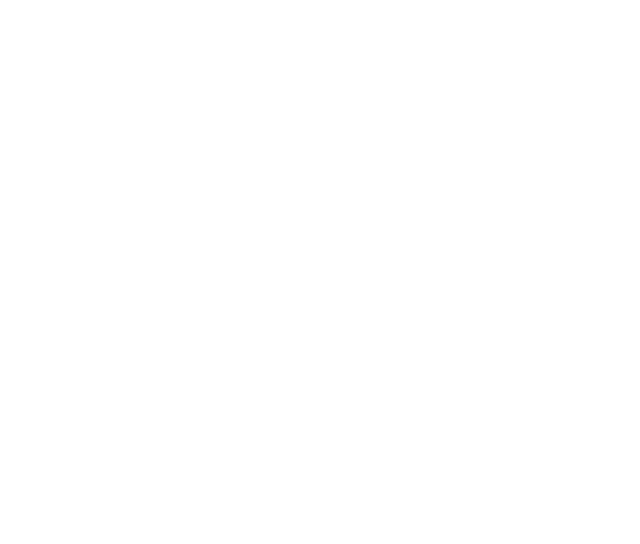
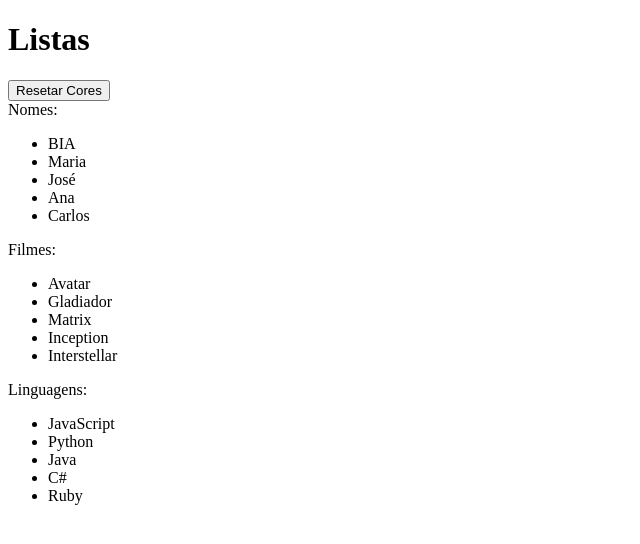
Before and after one commit to IssamuMaeda/Avaliacao, a plain HTML site: page index.html in a window 1280 px wide. Shown: the whole page, without its empty margins (0-640 px from the left). Drawn offline with Linux system fonts and the light colour scheme.

Commit message:
Alterações no arquivo index.html

```diff
--- a/index.html
+++ b/index.html
@@ -1,12 +1,47 @@
 <!DOCTYPE html>
-<html lang="en">
+<html>
 <head>
-    <meta charset="UTF-8">
-    <meta http-equiv="X-UA-Compatible" content="IE=edge">
-    <meta name="viewport" content="width=device-width, initial-scale=1.0">
-    <title>Document</title>
+    <title>Meu Site</title>
+    <link rel="stylesheet" href="estilo.css">
 </head>
 <body>
+    <div>
+        <h1>Listas</h1>
+        <button onclick="resetarCores()">Resetar Cores</button>
+    </div>
+
+    <div>
+        <label>Nomes:</label>
+        <ul id="listaPessoas">
+            <li>BIA</li>
+            <li>Maria</li>
+            <li>José</li>
+            <li>Ana</li>
+            <li>Carlos</li>
+        </ul>
+    </div>
+    <div>
+        <label>Filmes:</label>
+        <ul id="listaFilmes">
+            <li>Avatar</li>
+            <li>Gladiador</li>
+            <li>Matrix</li>
+            <li>Inception</li>
+            <li>Interstellar</li>
+        </ul>
+    </div>
+    <div>
+        <label>Linguagens:</label>
+        <ul id="listaLinguagens">
+            <li>JavaScript</li>
+            <li>Python</li>
+            <li>Java</li>
+            <li>C#</li>
+            <li>Ruby</li>
+        </ul>
+    </div>
+
+    <script src="script.js"></script>
 
 </body>
 </html>
```
